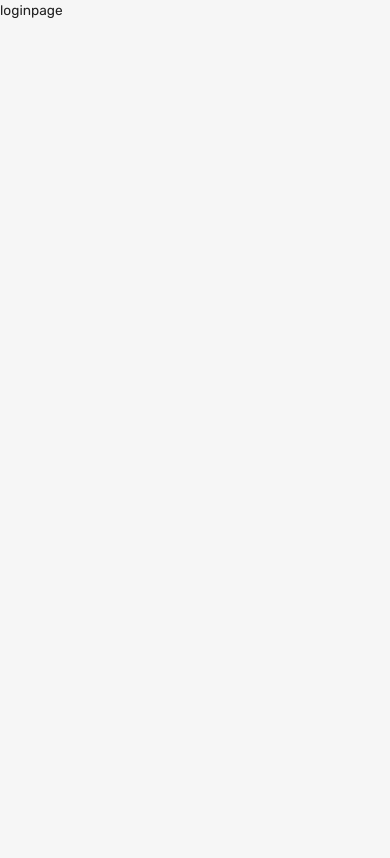
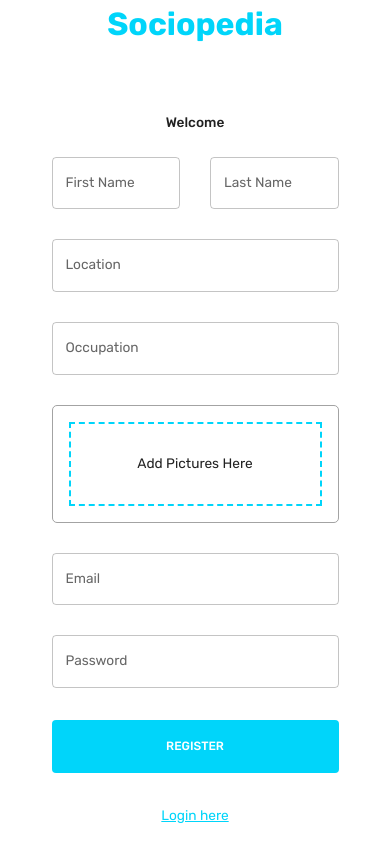
Before and after one commit to krushikar543/Social-Media-App, a React (Create React App) app in the folder client/: page / in a window 390 px wide. Built offline with nearby package versions, Linux system fonts and the light colour scheme.

Commit message:
Register and Login Page added

```diff
--- /dev/null
+++ b/client/src/display/loginPage/Form.jsx
@@ -0,0 +1,177 @@
+import { useState } from "react";
+import { Box, useMediaQuery, Typography, Button, TextField, Input } from "@mui/material";
+import EditOutlinedIcon from "@mui/icons-material/EditOutlined";
+import { Formik } from "formik";
+import * as yup from "yup";
+import { useNavigate } from "react-router-dom";
+import { useDispatch } from "react-redux";
+import { setLogin } from "state";
+import Dropzone from "react-dropzone";
+import FlexBetween from "components/FlexBetween";
+import { useTheme } from "@emotion/react";
+
+// structure of the register Page
+
+const registerSchema = yup.object().shape({
+    firstName: yup.string().required("required"),
+    lastName: yup.string().required("required"),
+    email: yup.string().email("invalid email").required("required"),
+    password: yup.string().required("required"),
+    location: yup.string().required("required"),
+    occupation: yup.string().required("required"),
+    picture: yup.string().required("required"),
+})
+
+const loginSchema = yup.object().shape({
+    email: yup.string().email("invalid email").required("required"),
+    password: yup.string().required("required"),
+})
+
+const initialRegisterValue = {
+    firstName : "",
+    lastName : "",
+    email : "",
+    password : "",
+    location : "",
+    occupation : "",
+    picture : "",
+};
+const initialLoginValue = {
+    email : "",
+    password : "",
+};
+
+const Form = () => {
+    const [pageType, setPageType] = useState("register");
+    const {palette} = useTheme();
+    const dispatch = useDispatch();
+    const navigate = useNavigate();
+    const isNonMobile = useMediaQuery("(min-width : 600px)");
+    const isLogin = pageType === "login";
+    const isRegister = pageType === "register";
+
+    const register = async(values, onSubmitProps) => {
+        const formData  = new FormData();
+        for(let value in values){
+            formData.append(value, values[value])
+        }
+        formData.append('picturePath', values.picture.name);
+
+        const savedUserResponse = await fetch(
+            "http://localhost:3001/auth/register",
+            {
+                method : "POST",
+                body : formData,
+            }
+        );
+        const savedUser = await savedUserResponse.json();
+        onSubmitProps.resetForm();
+
+        if(savedUser){
+            setPageType("login");
+        }
+    }
+
+    const login = async(values, onSubmitProps) => {
+        const UserResponse = await fetch(
+            "http://localhost:3001/auth/login",
+            {
+                method : "POST",
+                headers: {"Content-Type": "application/json"},
+                body : JSON.stringify(values),
+            }
+        );
+        const loggedIn = await UserResponse.json();
+        onSubmitProps.resetForm();
+        if(loggedIn){
+            dispatch(
+                setLogin({
+                    user:loggedIn.user,
+                    token: loggedIn.token,
+                })
+            );
+            navigate("/home");
+        }
+    };
+
+    const handleFormSubmit = async(values, onSubmitProps) => {
+        if (isLogin) await login(values, onSubmitProps);
+        if(isRegister) await register(values, onSubmitProps);
+    };
+
+    return (
+        <Formik onSubmit={handleFormSubmit} initialValues={isLogin ? initialLoginValue : initialRegisterValue}
+        validationSchema={isLogin ? loginSchema : registerSchema}
+        >
+            {({
+                values, errors, touched, handleBlur, handleChange, handleSubmit, setFieldValue, resetForm
+            }) => (
+                <form onSubmit={handleSubmit}>
+                    <Box display="grid" gap="30px" gridTemplateColumns="repeat(8, minmax(0, 1fr)" sx = {{"& > grid" : {gridColumn : isNonMobile  ? undefined : "span 2"},
+
+                }}>
+                    {isRegister && (
+                        <>
+                        <TextField label = "First Name" onBlur={handleBlur} onChange={handleChange} value = {values.firstName}
+                         name = "firstName" error = {Boolean(touched.firstName) && Boolean(errors.firstName)}
+                         helperText = {touched.firstName && errors.firstName} sx = {{ gridColumn : "span 4"}}
+                        />
+                        <TextField label = "Last Name" onBlur={handleBlur} onChange={handleChange} value = {values.lastName}
+                         name = "lastName" error = {Boolean(touched.lastName) && Boolean(errors.lastName)}
+                         helperText = {touched.lastName && errors.lastName} sx = {{ gridColumn : "span 4"}}
+                        />
+                        <TextField label = "Location" onBlur={handleBlur} onChange={handleChange} value = {values.location}
+                         name = "location" error = {Boolean(touched.location) && Boolean(errors.location)}
+                         helperText = {touched.location && errors.location} sx = {{ gridColumn : "span 8"}}
+                        />
+                        <TextField label = "Occupation" onBlur={handleBlur} onChange={handleChange} value = {values.occupation}
+                         name = "occupation" error = {Boolean(touched.occupation) && Boolean(errors.occupation)}
+                         helperText = {touched.occupation && errors.occupation} sx = {{ gridColumn : "span 8"}}
+                        />
+                        <Box gridColumn="span 8" border= {`1px solid ${palette.neutral.medium}`} borderRadius = "5px" padding="1rem">
+                            <Dropzone acceptedFiles=".jpg,.png,.jpeg" multiple = {false} onDrop={(acceptedFiles) =>
+                              setFieldValue("picture", acceptedFiles[0])
+                            }>
+                            {({getRootProps, getInputProps}) => (
+                                <Box {...getRootProps()} border={`2px dashed ${palette.primary.main}`} padding="1rem" sx = {{"&:hover" : {cursor : "pointer"}}}>
+                                    <Input {...getInputProps()} />
+                                    {!values.picture ? (<p>Add Pictures Here</p>) : (<FlexBetween><Typography>{values.picture.name}</Typography><EditOutlinedIcon /></FlexBetween>)}
+                                </Box>
+                            )}
+                            </Dropzone>
+                        </Box>
+                        </>
+                    )}
+
+                        <TextField label = "Email" onBlur={handleBlur} onChange={handleChange} value = {values.email}
+                         name = "email" error = {Boolean(touched.email) && Boolean(errors.email)}
+                         helperText = {touched.email && errors.email} sx = {{ gridColumn : "span 8"}}
+                        />
+                        <TextField label = "Password" type = "password" onBlur={handleBlur} onChange={handleChange} value = {values.password}
+                         name = "password" error = {Boolean(touched.password) && Boolean(errors.password)}
+                         helperText = {touched.password && errors.password} sx = {{ gridColumn : "span 8"}}
+                        />
+                    </Box>
+
+                    <Box>
+                        <Button fullWidth type="submit" sx={{m:"2rem 0", p:"1rem", backgroundColor: palette.primary.main, color:palette.background.alt,
+                        "&:hover" : {color : palette.primary.main},
+                    }}>
+                        {isLogin ? "Login" : "Register"}
+                        </Button>
+                        <Typography onClick={() => {
+                            setPageType(isLogin ? "register" : "login");
+                            resetForm();
+                        }} sx = {{
+                            textDecoration: "underline", color : palette.primary.main, "&:hover" : {cursor : "pointer", color: palette.primary.light,},
+                        }}>
+                            {isLogin ? "Don't have an account? Sign Up here" : "Login here"}
+                        </Typography>
+                    </Box>
+                </form>
+            )}
+        </Formik>
+    )
+}
+
+export default Form;
--- a/client/src/display/loginPage/index.jsx
+++ b/client/src/display/loginPage/index.jsx
@@ -1,4 +1,22 @@
+import { Box, Typography, useTheme, useMediaQuery } from "@mui/material";
+import Form from './Form';
+
 const LoginPage = () => {
-    return <div>loginpage</div>
+    const theme = useTheme();
+    const isNonMobileScreens = useMediaQuery("(min-width : 1000px)");
+
+    return <Box>
+        <Box width="100%" backgroundColor={theme.palette.background.alt} padding="1 rem 6%" textAlign="center">
+         <Typography fontWeight="bold" fontSize = "32px" color="primary">
+            Sociopedia
+          </Typography>
+        <Box width={isNonMobileScreens ? "50px" : "90%"} padding="2rem" margin="2rem auto" borderRadius="1.5rem" backgroundColor={theme.palette.background.alt}>
+            <Typography fontWeight="500" varient="h5" sx = {{mb : "1.5rem"}}>
+                Welcome
+            </Typography>
+            <Form />
+        </Box>
+        </Box>
+    </Box>;
 };
 export default LoginPage;
--- a/client/src/display/navbar/index.jsx
+++ b/client/src/display/navbar/index.jsx
@@ -26,7 +26,7 @@ const NavBar= () => {
     return (
     <FlexBetween padding="1rem 7%" background={alt}>
         <FlexBetween gap = "1.75rem">
-            <Typography frontWeight="bold" fonstSize = "clamp(1rem, 2rem, 2,25rem)" color="primary" onClick={() => navigate("/home")} sx={{
+            <Typography fontWeight="bold" fontSize = "clamp(1rem, 2rem, 2,25rem)" color="primary" onClick={() => navigate("/home")} sx={{
                 "&:hover" :{
                     color : primaryLight,
                     cursor : "pointer",
--- a/client/src/theme.js
+++ b/client/src/theme.js
@@ -36,7 +36,7 @@ export const themeSettings = (mode) => {
                 primary : { // color theme for dark mode
                     dark : colorTokens.primary[200],
                     main: colorTokens.primary[500],
-                    loght : colorTokens.primary[800]
+                    light : colorTokens.primary[800]
                 },
                 neutral : {
                     dark : colorTokens.grey[100],
@@ -53,7 +53,7 @@ export const themeSettings = (mode) => {
                 primary : {
                     dark : colorTokens.primary[700],
                     main: colorTokens.primary[500],
-                    loght : colorTokens.primary[50]
+                    light : colorTokens.primary[50]
                 },
                 neutral : {
                     dark : colorTokens.grey[700],
```
Also changed, not shown: 1 other file (tests, documents, lock files or other folders).
